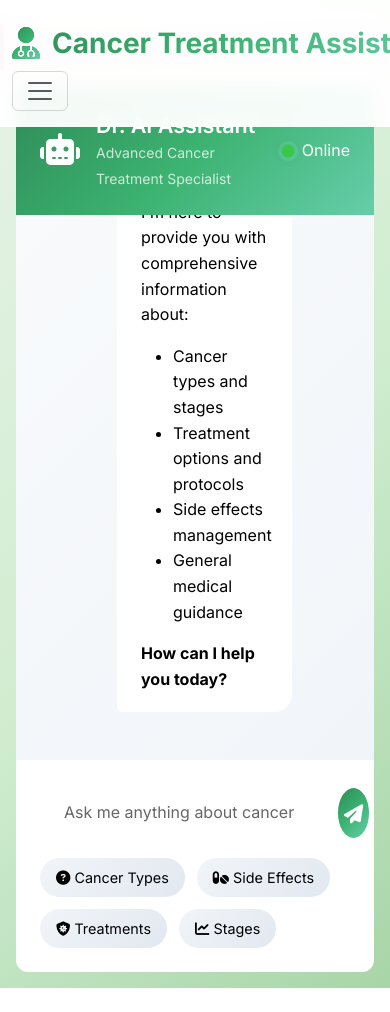
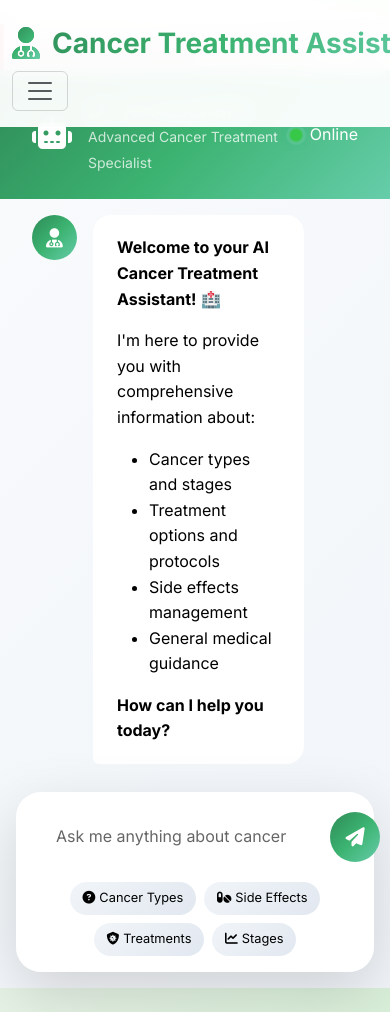
Before and after one commit to SecurDrgorP/CancerCare-AI, a Flask app: page /chat in a window 390 px wide. Before the commit the page ends 988 px from the top, so only its background shows below. Run offline with Flask 3, Linux system fonts and the light colour scheme.

Commit message:
Refactor inference.py to use local_save_path for model loading; update style.css for improved color consistency and responsiveness in chat interface.

```diff
--- a/static/css/style.css
+++ b/static/css/style.css
@@ -39,7 +39,7 @@
     font-family: 'Inter', -apple-system, BlinkMacSystemFont, 'Segoe UI', 'Roboto', 'Oxygen', 'Ubuntu', 'Cantarell', sans-serif;
     background: var(--body-bg);
     background-attachment: fixed;
-    color: var(--text-primary);
+    color: var(--medical-primary);
     margin: 0;
     padding: 0;
     min-height: 100vh;
--- a/templates/chat.html
+++ b/templates/chat.html
@@ -36,42 +36,50 @@
         flex: 1;
         display: flex;
         flex-direction: column;
-        max-width: 900px;
-        margin: 0 auto;
         width: 100%;
-        padding: 1rem;
         height: 100%;
+        padding: 0;
     }
 
     .chat-header-fullpage {
         background: var(--primary-gradient);
         color: white;
-        padding: 1.5rem;
-        border-radius: 12px 12px 0 0;
+        padding: 1.5rem 2rem;
         display: flex;
         align-items: center;
         justify-content: space-between;
         box-shadow: var(--shadow-lg);
         flex-shrink: 0;
-    }    .chat-messages-fullpage {
+        width: 100%;
+    }
+
+    .chat-messages-fullpage {
         flex: 1;
         overflow-y: auto;
-        padding: 1.5rem;
+        padding: 2rem;
         background: linear-gradient(135deg, #f8fafc 0%, #f1f5f9 100%);
-        border-left: 1px solid var(--border-light);
-        border-right: 1px solid var(--border-light);
         display: flex;
         flex-direction: column;
         color: #000000;
+        width: 100%;
+        padding-bottom: 180px; /* Increased space for floating input */
     }
 
     .chat-input-fullpage {
+        position: fixed;
+        bottom: 2rem;
+        left: 50%;
+        transform: translateX(-50%);
         background: white;
         padding: 1.5rem;
-        border-radius: 0 0 12px 12px;
+        border-radius: 25px;
+        box-shadow: 0 20px 60px rgba(0, 0, 0, 0.15);
         border: 1px solid var(--border-light);
-        border-top: none;
-        flex-shrink: 0;
+        z-index: 100;
+        max-width: 800px;
+        width: calc(100% - 4rem);
+        backdrop-filter: blur(20px);
+        background: rgba(255, 255, 255, 0.95);
     }
 
     .message-fullpage {
@@ -131,7 +139,10 @@
         display: flex;
         gap: 1rem;
         align-items: center;
-    }    .chat-input-field {
+        margin-bottom: 0;
+    }
+
+    .chat-input-field {
         flex: 1;
         border: 2px solid var(--border-light);
         border-radius: 25px;
@@ -145,7 +156,9 @@
 
     .chat-input-field::placeholder {
         color: #666666;
-    }    .chat-input-field:focus {
+    }
+
+    .chat-input-field:focus {
         border-color: var(--medical-primary);
         background: white;
         color: #000000;
@@ -165,6 +178,7 @@
         display: flex;
         align-items: center;
         justify-content: center;
+        flex-shrink: 0;
     }
 
     .send-button:hover {
@@ -183,8 +197,10 @@
         gap: 0.75rem;
         margin-top: 1rem;
         flex-wrap: wrap;
+        justify-content: center;
     }
-      .quick-action-btn {
+
+    .quick-action-btn {
         background: linear-gradient(135deg, #f1f5f9 0%, #e2e8f0 100%);
         border: 1px solid var(--border-light);
         border-radius: 20px;
@@ -275,6 +291,30 @@
 
     .chat-messages-fullpage::-webkit-scrollbar-thumb:hover {
         background: var(--medical-secondary);
+    }
+
+    /* Responsive adjustments */
+    @media (max-width: 768px) {
+        .chat-input-fullpage {
+            bottom: 1rem;
+            width: calc(100% - 2rem);
+            max-width: none;
+            padding: 1rem;
+        }
+
+        .chat-messages-fullpage {
+            padding: 1rem;
+            padding-bottom: 200px; /* Increased space for mobile */
+        }
+
+        .quick-actions-fullpage {
+            gap: 0.5rem;
+        }
+
+        .quick-action-btn {
+            font-size: 0.8rem;
+            padding: 0.4rem 0.8rem;
+        }
     }
 </style>
 {% endblock %}
```
Also changed, not shown: other parts of static/css/style.css (+8 -56 lines), inference.py (+4 -4 lines).
